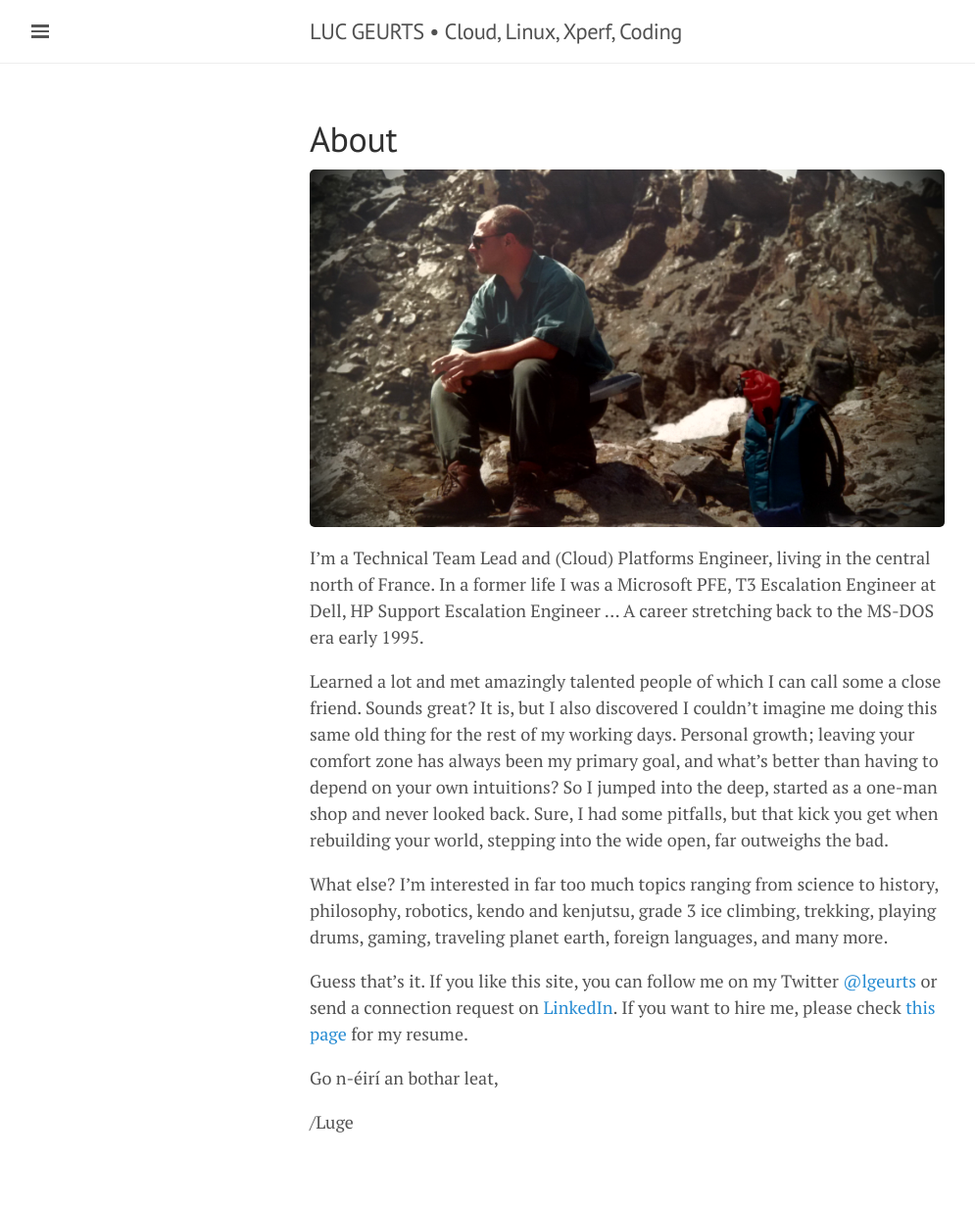
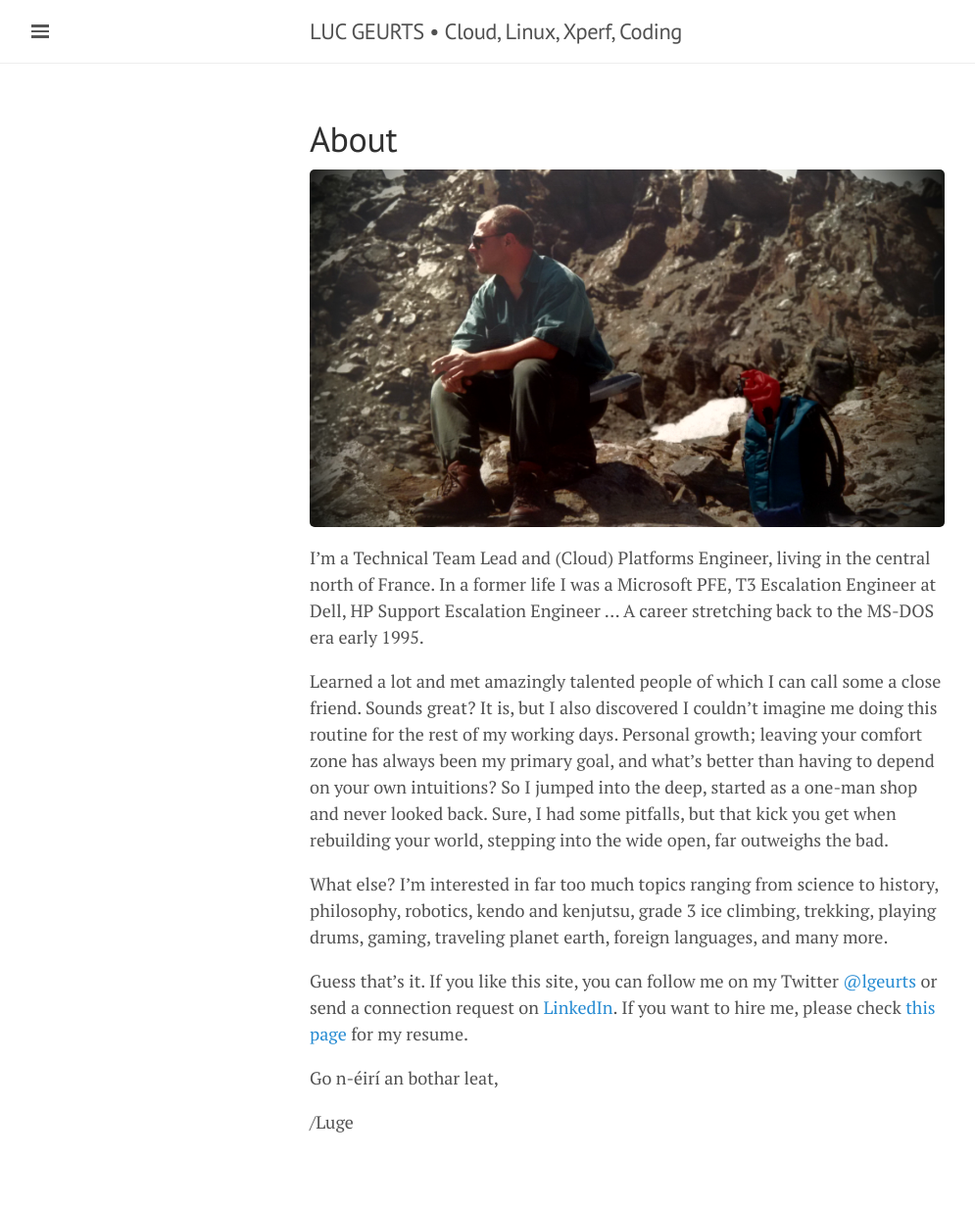
Before and after one commit to lgeurts/lgeurts.github.io, a Jekyll site: the page built from about.md, in a window 1280 px wide. Shown: the whole page at 98% size, without its empty margins (0-995 px from the left). Built offline with Jekyll 4.4.1, drawn with Linux system fonts in a browser that asks for light colours; nearby versions of some CDN libraries.

Commit message:
Update about.md

```diff
--- a/about.md
+++ b/about.md
@@ -8,7 +8,7 @@
 I'm a Technical Team Lead and (Cloud) Platforms Engineer, living in the central north of France.
 In a former life I was a Microsoft PFE, T3 Escalation Engineer at Dell, HP Support Escalation Engineer ... A career stretching back to the MS-DOS era early 1995.
 
-Learned a lot and met amazingly talented people of which I can call some a close friend. Sounds great? It is, but I also discovered I couldn't imagine me doing this same old thing for the rest of my working days. Personal growth; leaving your comfort zone has always been my primary goal, and what's better than having to depend on your own intuitions? So I jumped into the deep, started as a one-man shop and never looked back. Sure, I had some pitfalls, but that kick you get when rebuilding your world, stepping into the wide open, far outweighs the bad.
+Learned a lot and met amazingly talented people of which I can call some a close friend. Sounds great? It is, but I also discovered I couldn't imagine me doing this routine for the rest of my working days. Personal growth; leaving your comfort zone has always been my primary goal, and what's better than having to depend on your own intuitions? So I jumped into the deep, started as a one-man shop and never looked back. Sure, I had some pitfalls, but that kick you get when rebuilding your world, stepping into the wide open, far outweighs the bad.
 
 What else? I'm interested in far too much topics ranging from science to history, philosophy, robotics, kendo and kenjutsu, grade 3 ice climbing, trekking, playing drums, gaming, traveling planet earth, foreign languages, and many more.
 
```
